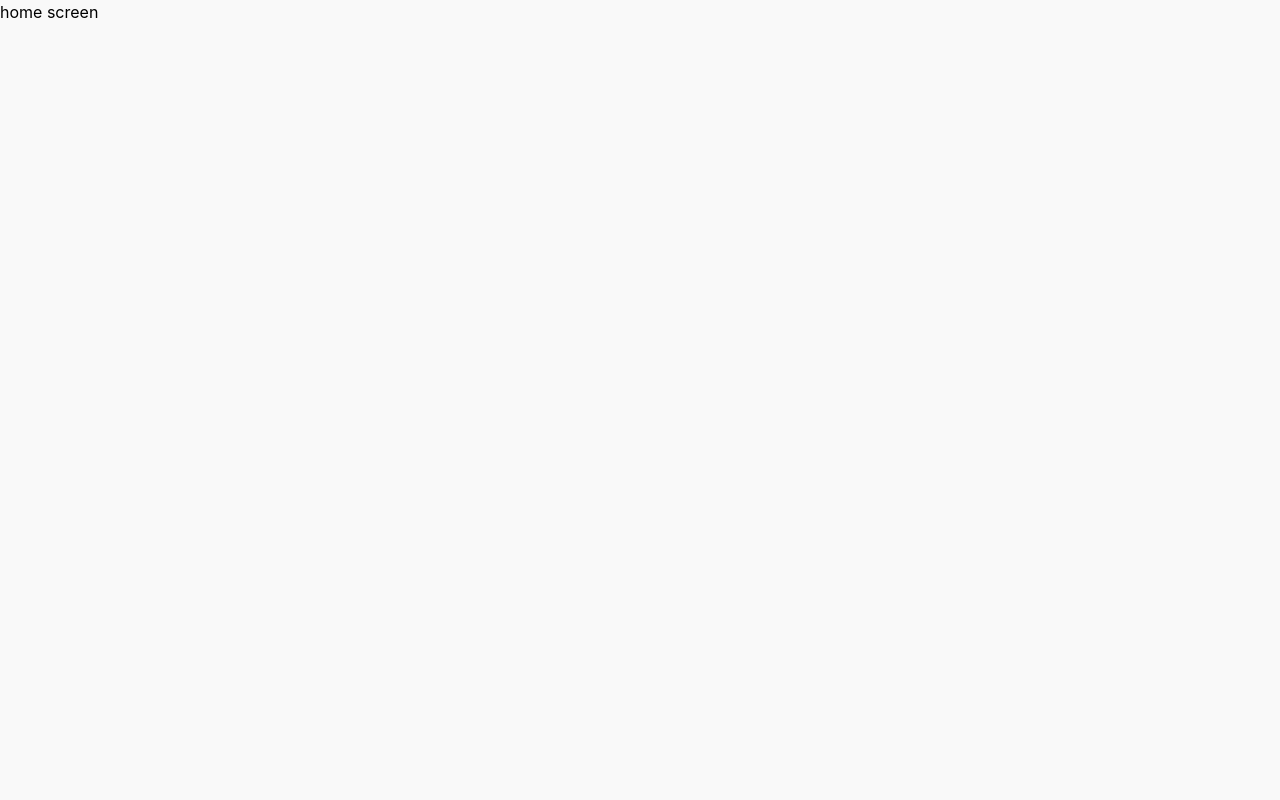
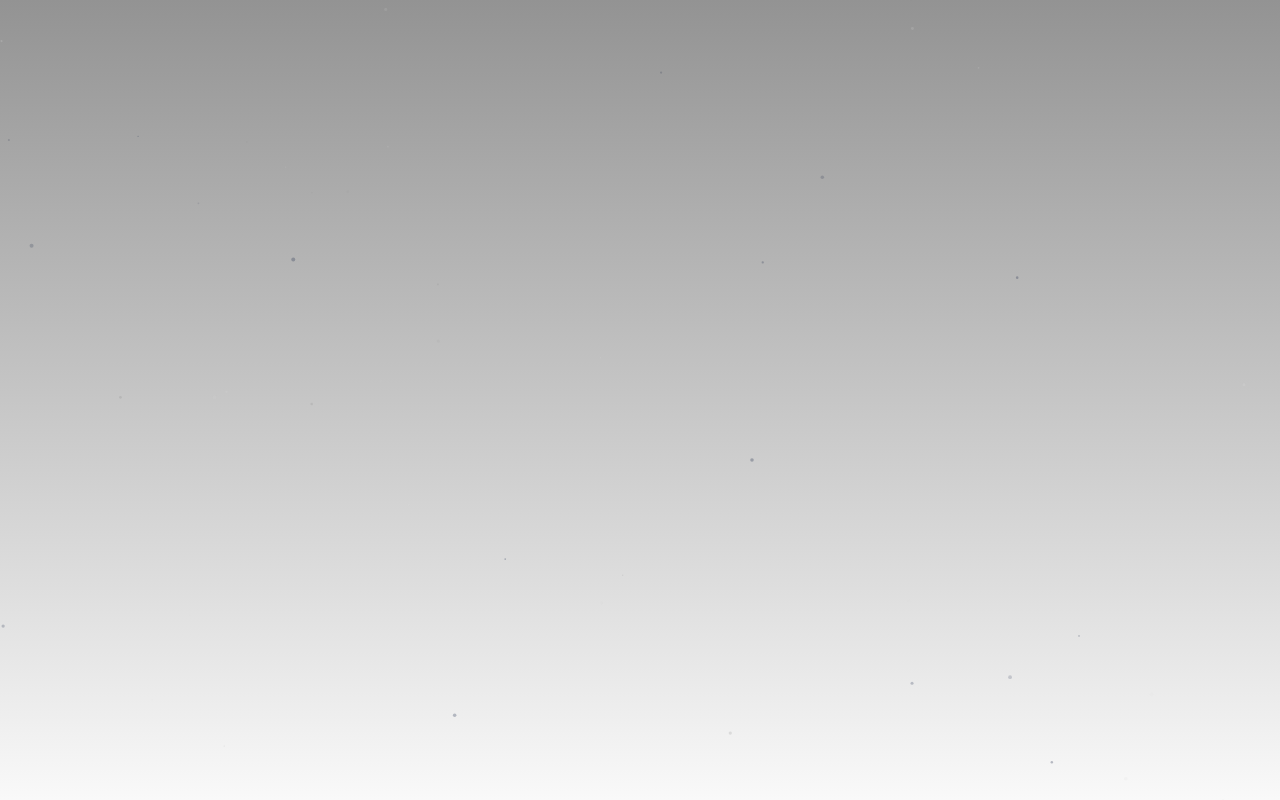
Before and after one commit to kuntito/campReg26Web, a React (Vite) app: page / in a window 1280 px wide. Built offline with nearby package versions, Linux system fonts and the light colour scheme.

Commit message:
add bg components

```diff
--- a/index.html
+++ b/index.html
@@ -4,7 +4,7 @@
     <meta charset="UTF-8" />
     <link rel="icon" type="image/svg+xml" href="/titlePane_algc_logo.svg" />
     <meta name="viewport" content="width=device-width, initial-scale=1.0" />
-    <title>Vite + React + TS</title>
+    <title>registration, camp 2026</title>
   </head>
   <body>
     <div id="root"></div>
--- a/package.json
+++ b/package.json
@@ -10,6 +10,9 @@
   },
   "dependencies": {
     "@chakra-ui/react": "^2.10.3",
+    "@tsparticles/engine": "^3.9.1",
+    "@tsparticles/react": "^3.0.0",
+    "@tsparticles/slim": "^3.9.1",
     "ms": "^2.1.3",
     "react": "^18.2.0",
     "react-dom": "^18.2.0",
--- a/src/App.tsx
+++ b/src/App.tsx
@@ -1,11 +1,25 @@
-import { Text } from '@chakra-ui/react'
+import { Text, Flex, Box } from '@chakra-ui/react'
+import { ParticleLayer } from './components/bg/ParticleLayer'
+import GradientLayer from './components/bg/GradientLayer'
 
 function App() {
 
   return (
-    <Text>
-        home screen
-    </Text>
+    <Box
+        position={"relative"}
+        w={"100%"}
+        h={"100vh"}
+    >
+        <GradientLayer />
+        <ParticleLayer />
+        <Flex
+            w={"100%"}
+            h={"100%"}
+            flexDirection={"column"}
+        >
+
+        </Flex>
+    </Box>
   )
 }
 
--- /dev/null
+++ b/src/components/bg/GradientLayer.tsx
@@ -0,0 +1,14 @@
+import { Box } from "@chakra-ui/react"
+
+const GradientLayer = () => {
+    return (
+        <Box
+            position="absolute"
+            inset={0}
+            bgGradient="linear(to-b, #939393, #F9F9F9)"
+            zIndex={0}
+        />
+    )
+}
+
+export default GradientLayer
--- /dev/null
+++ b/src/components/bg/ParticleLayer.tsx
@@ -0,0 +1,90 @@
+import { useEffect, useState } from "react";
+import Particles, { initParticlesEngine } from "@tsparticles/react";
+import { type ISourceOptions } from "@tsparticles/engine";
+import { loadSlim } from "@tsparticles/slim";
+
+const particleOptions: ISourceOptions = {
+    fullScreen: { enable: true, zIndex: 0 },
+    background: {
+        color: "transparent",
+        opacity: 0
+    },
+    fpsLimit: 120,
+    particles: {
+        number: {
+            value: 30,
+            density: {
+                enable: true,
+                width: 800,
+                height: 800
+            }
+        },
+        color: {
+            value: [
+                "#D9D9D9",
+                "#1E2A49",
+                "#939393"
+            ]
+        },
+        shape: {
+            type: "circle",
+        },
+        opacity: {
+            value: { min: 0.1, max: 0.3 },
+            animation: {
+                enable: true,
+                speed: 0.5,
+                startValue: "random",
+                sync: false
+            }
+        },
+        size: {
+            value: { min: 0.5, max: 2 },
+            animation: {
+                enable: true,
+                speed: 1,
+                startValue: "random",
+                sync: false
+            }
+        },
+        move: {
+            enable: true,
+            speed: { min: 0.2, max: 1 },
+            direction: "top",
+            random: false,
+            straight: false,
+            outModes: {
+                default: "out",
+            },
+            attract: {
+                enable: false,
+                rotate: {
+                    x: 600,
+                    y: 1200,
+                },
+            },
+        },
+    },
+    detectRetina: true,
+};
+
+export const ParticleLayer = () => {
+    const [init, setInit] = useState(false);
+
+    useEffect(() => {
+        initParticlesEngine(async (engine) => {
+            await loadSlim(engine);
+        }).then(() => {
+            setInit(true);
+        });
+    }, []);
+
+    if (!init) return null;
+
+    return (
+        <Particles
+            id="tsparticles"
+            options={particleOptions}
+        />
+    );
+};
```
Also changed, not shown: 2 other files (tests, documents, lock files or other folders).
